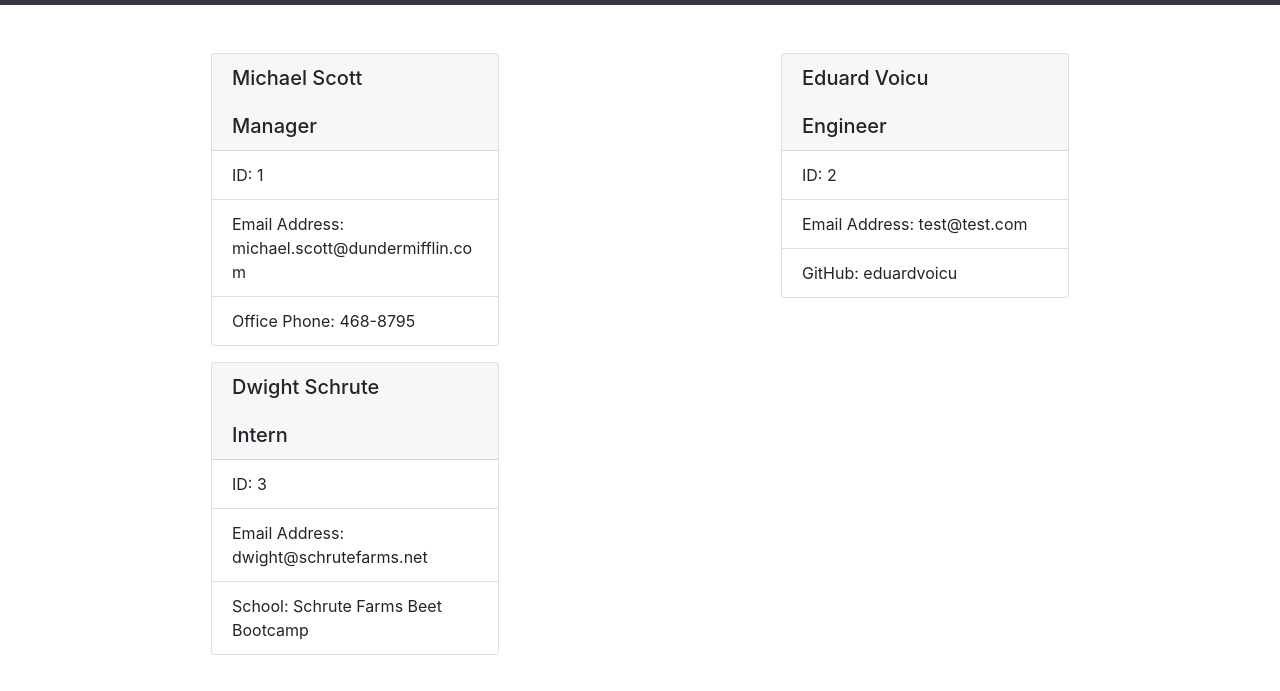
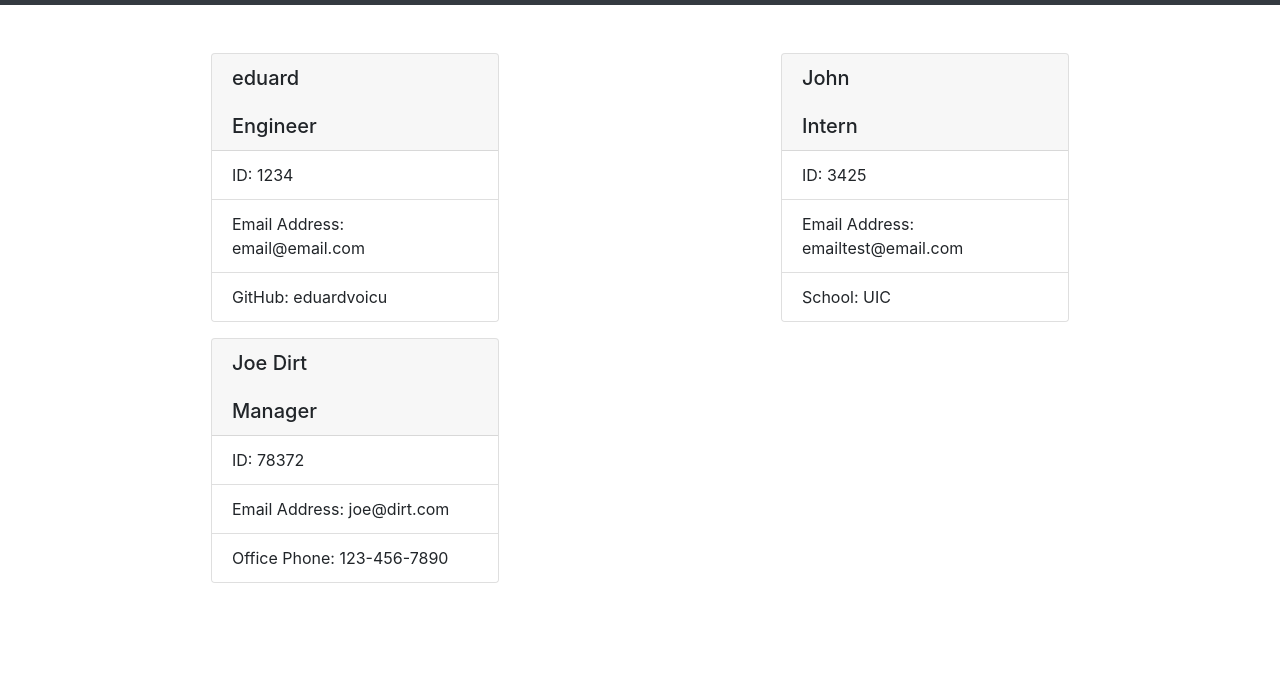
Before and after one commit to eduardvoicu/team-generator, a website: page output/team.html in a window 1280 px wide. Shown: the part 51-742 px from the top of the page. Drawn offline with nearby package versions, Linux system fonts and the light colour scheme.

Commit message:
finished readme

```diff
--- a/output/team.html
+++ b/output/team.html
@@ -14,32 +14,32 @@
         <div class="container">
             <div class="row"><div class="col-6">
             <div class="card mx-auto mb-3" style="width: 18rem">
-            <h5 class="card-header">Michael Scott<br /><br />Manager</h5>
+            <h5 class="card-header">eduard<br /><br />Engineer</h5>
             <ul class="list-group list-group-flush">
-                <li class="list-group-item">ID: 1</li>
-                <li class="list-group-item">Email Address: michael.scott@dundermifflin.com</li>
-                <li class="list-group-item">Office Phone: 468-8795</li>
-            </ul>
-            </div>
-        </div><div class="col-6">
-            <div class="card mx-auto mb-3" style="width: 18rem">
-            <h5 class="card-header">Eduard Voicu<br /><br />Engineer</h5>
-            <ul class="list-group list-group-flush">
-                <li class="list-group-item">ID: 2</li>
-                <li class="list-group-item">Email Address: test@test.com</li>
+                <li class="list-group-item">ID: 1234</li>
+                <li class="list-group-item">Email Address: email@email.com</li>
                 <li class="list-group-item">GitHub: eduardvoicu</li>
             </ul>
             </div>
         </div><div class="col-6">
-            <div class="card mx-auto mb-3" style="width: 18rem">
-            <h5 class="card-header">Dwight Schrute<br /><br />Intern</h5>
-            <ul class="list-group list-group-flush">
-                <li class="list-group-item">ID: 3</li>
-                <li class="list-group-item">Email Address: dwight@schrutefarms.net</li>
-                <li class="list-group-item">School: Schrute Farms Beet Bootcamp</li>
-            </ul>
-            </div>
-        </div> </div>
+        <div class="card mx-auto mb-3" style="width: 18rem">
+        <h5 class="card-header">John<br /><br />Intern</h5>
+        <ul class="list-group list-group-flush">
+            <li class="list-group-item">ID: 3425</li>
+            <li class="list-group-item">Email Address: emailtest@email.com</li>
+            <li class="list-group-item">School: UIC</li>
+        </ul>
+        </div>
+    </div><div class="col-6">
+        <div class="card mx-auto mb-3" style="width: 18rem">
+        <h5 class="card-header">Joe Dirt<br /><br />Manager</h5>
+        <ul class="list-group list-group-flush">
+            <li class="list-group-item">ID: 78372</li>
+            <li class="list-group-item">Email Address: joe@dirt.com</li>
+            <li class="list-group-item">Office Phone: 123-456-7890</li>
+        </ul>
+        </div>
+    </div> </div>
     </div>
 
 </body>
```
Also changed, not shown: README.md, images/teamprofile.png (added), 4 other files.
